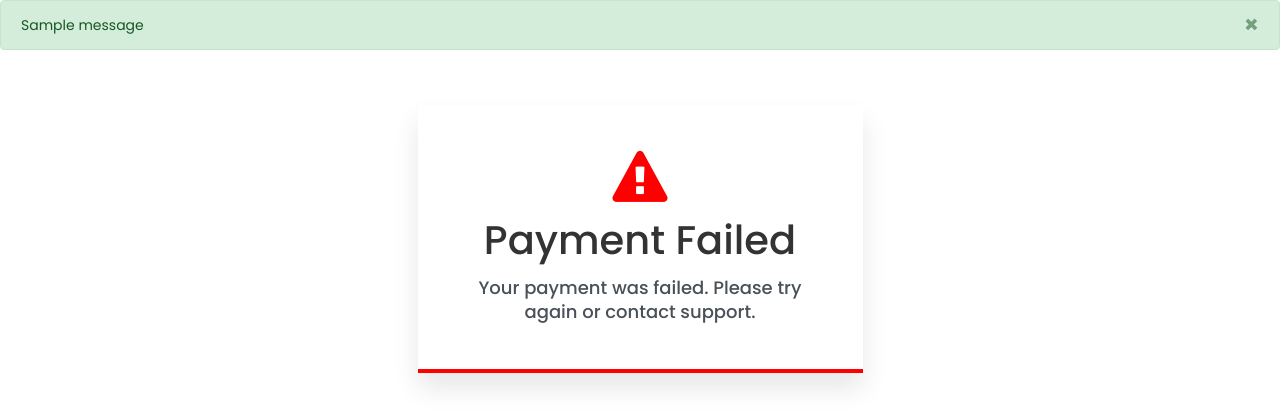
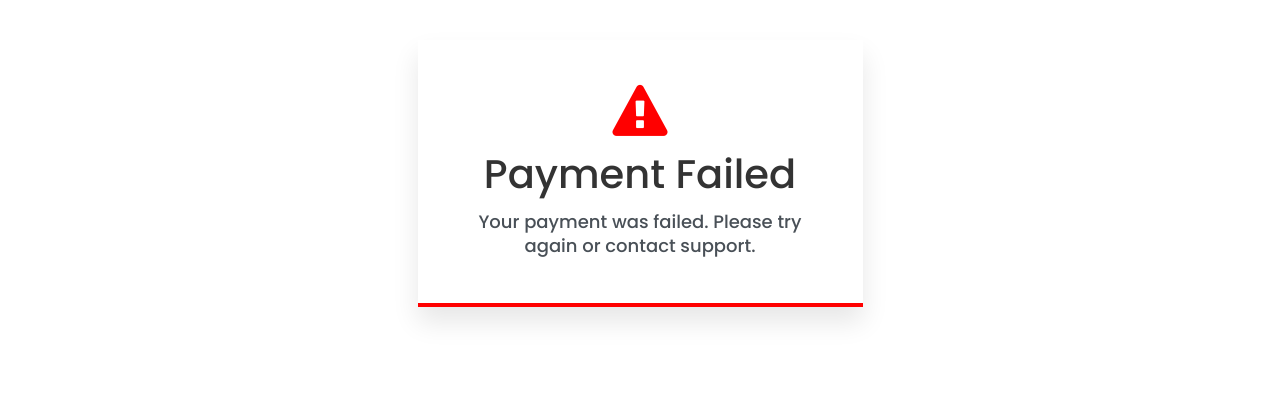
Before and after one commit to MdMonirHossan/aamarPay-django-task-MdMonirHossan, a Django app: template templates/payment_failed.html in a window 1280 px wide. Shown: the top 420 px of the page. Run offline with Django 4.2, Linux system fonts and the light colour scheme; the template is opened without the code that fills it: most values are stand-ins (such as "Sample title", 1, 10 or a date in 2020); one stand-in notice (Sample message) is shown; parts of the project's set-up code (start-up, migrations or seed data) failed here and were passed over; some libraries are stand-ins or nearby versions.

Commit message:
Working on refactoring as well as fix bug for alert message

```diff
--- a/templates/base.html
+++ b/templates/base.html
@@ -28,18 +28,26 @@
 </head>
 
 <body>
-    <div class="">
-        {% if messages %}
-        {% for message in messages %}
-        <div class="alert alert-{{ message.tags }} alert-dismissible fade show" role="alert">
-            {{ message }}
-            <button type="button" class="close" data-dismiss="alert" aria-label="Close">
-                <span aria-hidden="true">&times;</span>
-            </button>
+    {% if messages %}
+    {% for message in messages %}
+    <div class="row">
+        <div class="col-md-12">
+            {% if message.tags == 'warning' %}
+            <div class="alert alert-danger alert-dismissible" role="alert">
+                <button type="button" class="close" data-dismiss="alert" aria-hidden="true">×</button>
+                {{message}}
+            </div>
+            {% else %}
+            <div class="alert alert-{{message.tags}} alert-dismissible" role="alert">
+                <button type="button" class="close" data-dismiss="alert" aria-hidden="true">×</button>
+                {{message}}
+            </div>
+            {% endif %}
         </div>
-        {% endfor %}
-        {% endif %}
     </div>
+
+    {% endfor %}
+    {% endif %}
 
     {% block content %}
     {% endblock %}
@@ -47,7 +55,21 @@
     <!-- bootstrap js -->
     <script src="{% static 'js/bootstrap.min.js' %}"></script>
     <script type="text/javascript">
-        var user = "{{request.user}}"
+        window.setTimeout(function () {
+            const alertElements = document.querySelectorAll(".alert");
+
+            alertElements.forEach(function (alertElement) {
+                // Fade out by changing opacity
+                alertElement.style.transition = "opacity 0.5s ease-in-out";
+                alertElement.style.opacity = "0";
+
+                // Wait for the fade to complete, then remove the element
+                setTimeout(function () {
+                    alertElement.style.display = "none";
+                    alertElement.remove();
+                }, 500);
+            });
+        }, 1000);
     </script>
     {% block js %}
     {% endblock %}
```
Also changed, not shown: 1 other file.
